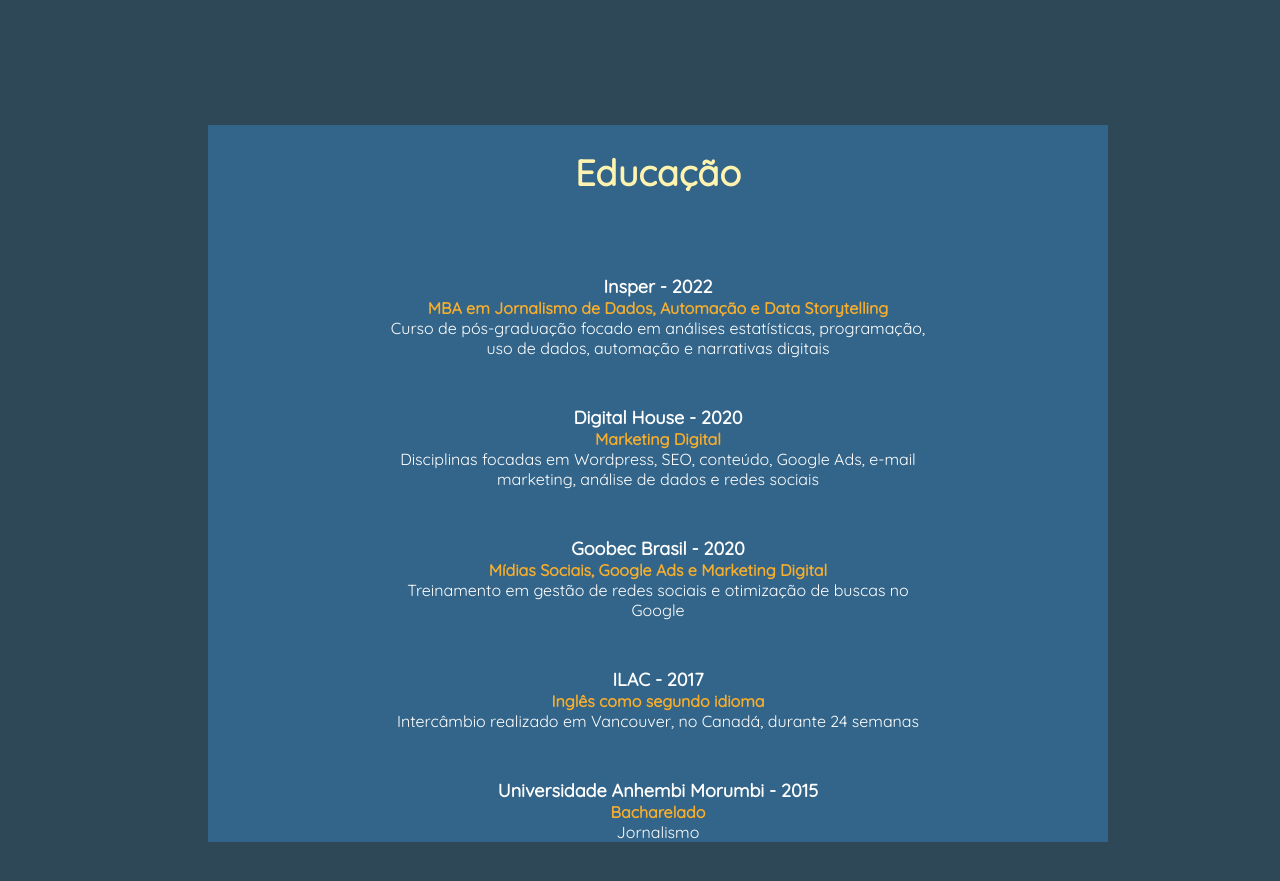
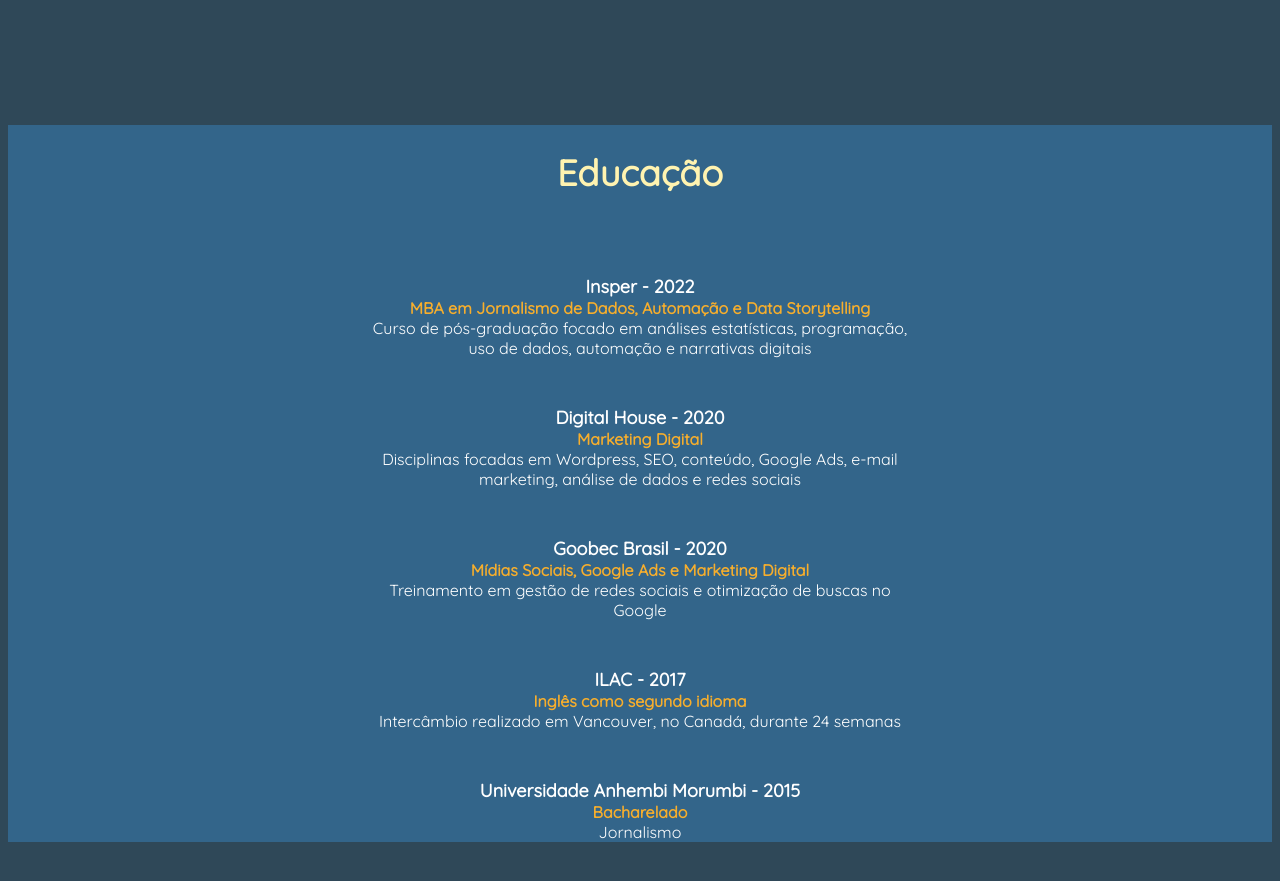
Before and after one commit to fernandoluizfb/Fernando-Barbosa, a plain HTML site: page index.html in a window 1280 px wide. Shown: the part 3320-4201 px from the top of the page. Drawn offline with Linux system fonts and the light colour scheme.

Commit message:
Update index.css

```diff
--- a/index.css
+++ b/index.css
@@ -202,9 +202,8 @@
 
 .atributos-educacao {
     background-color: #33658a;
-    margin-left: 200px;
-    margin-right: 280px;
-    width: 900px;
+
+
     opacity: 1;
     margin-top: 25px;
     border-style: initial;
```
